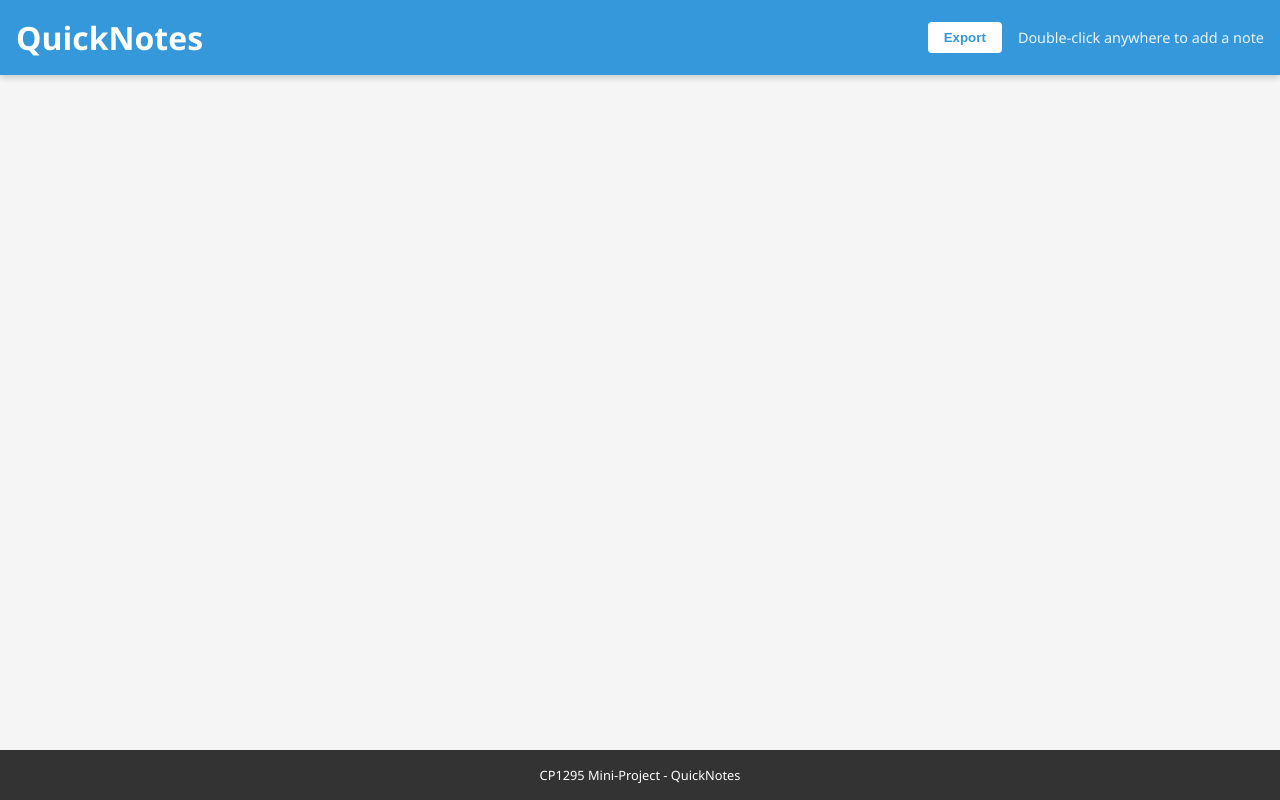
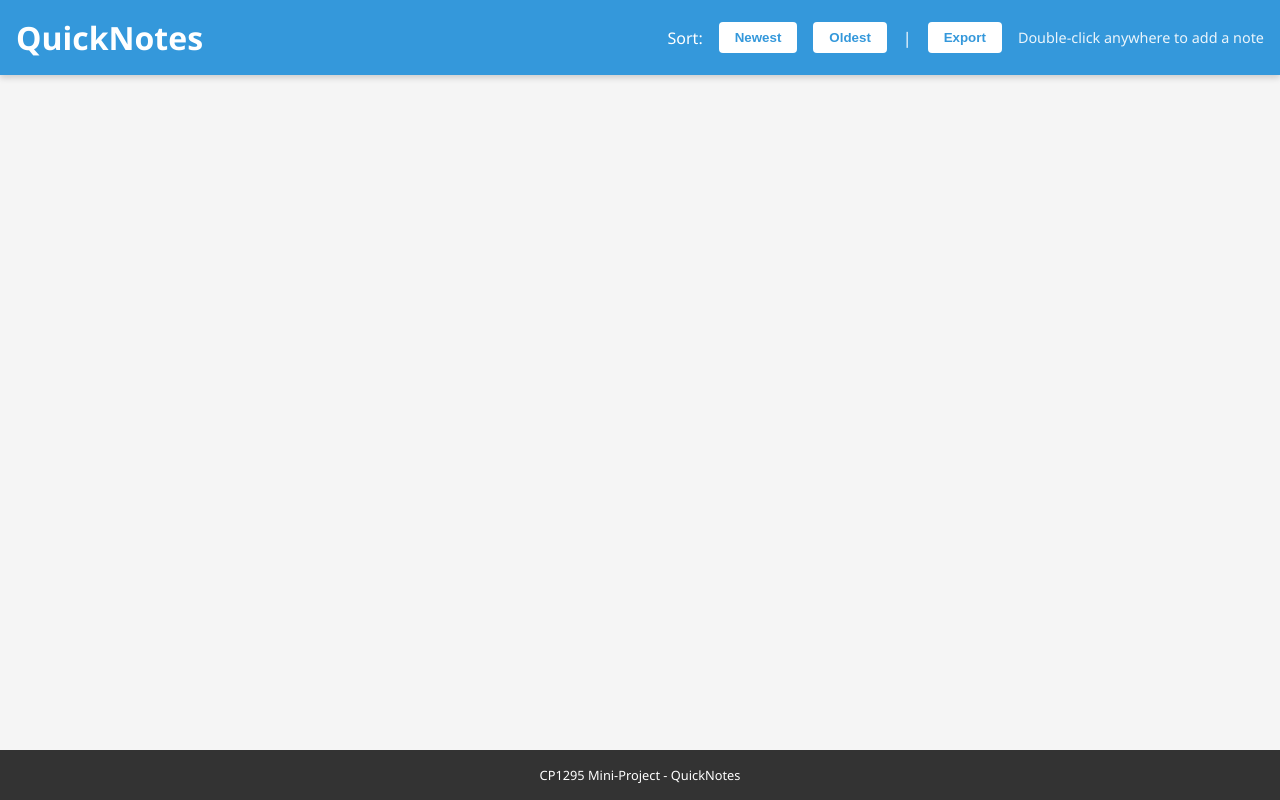
Before and after one commit to CSheldn/Adv-JS_Project, a plain HTML site: page index.html in a window 1280 px wide. Drawn offline with Linux system fonts and the light colour scheme.

Commit message:
Added sort button html and css

```diff
--- a/css/styles.css
+++ b/css/styles.css
@@ -53,6 +53,38 @@ header {
 }
 
 #export-btn:hover {
+    background-color: #ecf0f1;
+    transform: translateY(-2px);
+}
+
+#new-btn {
+    background-color: white;
+    color: var(--primary-color);
+    border: none;
+    padding: 0.5rem 1rem;
+    border-radius: 4px;
+    font-weight: bold;
+    cursor: pointer;
+    transition: all 0.2s ease;
+}
+
+#new-btn:hover {
+    background-color: #ecf0f1;
+    transform: translateY(-2px);
+}
+
+#old-btn {
+    background-color: white;
+    color: var(--primary-color);
+    border: none;
+    padding: 0.5rem 1rem;
+    border-radius: 4px;
+    font-weight: bold;
+    cursor: pointer;
+    transition: all 0.2s ease;
+}
+
+#old-btn:hover {
     background-color: #ecf0f1;
     transform: translateY(-2px);
 }
--- a/index.html
+++ b/index.html
@@ -11,6 +11,10 @@
     <header>
         <h1>QuickNotes</h1>
         <div class="controls">
+            <span>Sort:</span>
+            <button id="new-btn" title="Sort by newest first">Newest</button>
+            <button id="old-btn" title="Sort by oldest first">Oldest</button>
+            <span>|</span>
             <button id="export-btn" title="Export notes as JSON">Export</button>
             <span class="instructions">Double-click anywhere to add a note</span>
         </div>
--- a/js/notes.js
+++ b/js/notes.js
@@ -106,6 +106,10 @@ export class Note {
         }
     }
 
+    /**
+     * Update the note's image.
+     * @param {image} image - Sticky note image.
+     */
     updateImage(image) {
         this.img = image;
 
--- a/js/storage.js
+++ b/js/storage.js
@@ -12,7 +12,6 @@ const STORAGE_KEY = 'quicknotes_data';
  */
 export function saveNotes(notes) {
     try {
-        console.log(notes)
         const notesJson = JSON.stringify(notes);
         localStorage.setItem(STORAGE_KEY, notesJson);
         return true;
```
